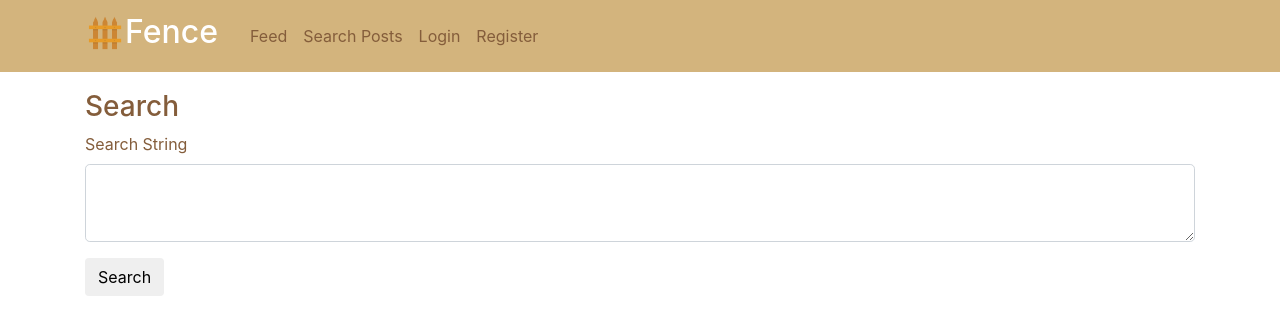
After one commit to gonzaleznicolas/Fence_MainApp, a Flask app: page /search/write in a window 1280 px wide. The commit adds this page. Shown: the top 335 px of the page. Run offline with Flask 2, Linux system fonts and the light colour scheme; some libraries are stand-ins or nearby versions.

Commit message:
progress on search functionality

```diff
--- a/fence/forms.py
+++ b/fence/forms.py
@@ -49,3 +49,7 @@ class PostForm(FlaskForm):
 class CommentForm(FlaskForm):
     content = TextAreaField('Content', validators=[DataRequired(), Length(min=1, max=3000)])
     submit = SubmitField('Post')
+
+class SearchForm(FlaskForm):
+    search_string = TextAreaField('Search String', validators=[DataRequired(), Length(min=1, max=10)])
+    submit = SubmitField('Search')
--- a/fence/routes.py
+++ b/fence/routes.py
@@ -3,7 +3,7 @@ import secrets
 import fence.postAndCommentModel as postAndCommentModel
 from flask import render_template, url_for, flash, redirect, request
 from fence import app, db, bcrypt
-from fence.forms import RegistrationForm, LoginForm, UpdateAccountForm, PostForm, CommentForm
+from fence.forms import RegistrationForm, LoginForm, UpdateAccountForm, PostForm, CommentForm, SearchForm
 from fence.userModel import User
 from flask_login import login_user, current_user, logout_user, login_required
 
@@ -23,7 +23,7 @@ def comment_on_comment(post_id, parent_comment_id):
         postAndCommentModel.commentOnComment(post_id, parent_comment_id, current_user.id, form.content.data)
         flash('Comment posted!')
         return redirect(url_for('post', post_id=post_id))
-    return render_template('write_comment.html', title='New Comment', form=form, legend="New Comment")
+    return render_template('write_comment.html', form=form, legend="New Comment")
 
 
 @app.route("/post/comment/<int:post_id>", methods=['GET', 'POST'])
@@ -33,7 +33,7 @@ def comment_on_post(post_id):
         postAndCommentModel.commentOnPost(post_id, current_user.id, form.content.data)
         flash('Comment posted!')
         return redirect(url_for('post', post_id=post_id))
-    return render_template('write_comment.html', title='New Comment', form=form, legend="New Comment")
+    return render_template('write_comment.html', form=form, legend="New Comment")
 
 
 @app.route("/post/write", methods=['GET', 'POST'])
@@ -43,8 +43,15 @@ def write_post():
         postAndCommentModel.newPost(form.title.data, form.content.data, current_user.id)
         flash('Posted!')
         return redirect(url_for('feed'))
-    return render_template('write_post.html', title='New Post', form=form, legend="New Post")
+    return render_template('write_post.html', form=form, legend="New Post")
 
+@app.route("/search/write", methods=['GET', 'POST'])
+def write_search_query():
+    form = SearchForm()
+    if form.validate_on_submit():
+        #postAndCommentModel.search(form.content.search_string)
+        return redirect(url_for('feed'))
+    return render_template('write_search.html', form=form, legend="Search")
 
 @app.route("/post/<int:post_id>")
 def post(post_id):
@@ -72,7 +79,7 @@ def register():
         # whatever you flash will be displayed by the base template
         flash('Your account has been created. Please log in.')
         return redirect(url_for('login'))
-    return render_template('register.html', title='Register', form=registrationForm)
+    return render_template('register.html', form=registrationForm)
 
 
 @app.route("/login", methods=['GET', 'POST'])
@@ -89,7 +96,7 @@ def login():
             return redirect(next_page) if next_page else redirect(url_for('feed'))
         else:
             flash('Login Unsuccessful. Please check username and password')
-    return render_template('login.html', title='Login', form=loginForm)
+    return render_template('login.html', form=loginForm)
 
 
 @app.route("/logout")
@@ -109,4 +116,4 @@ def account():
         return redirect(url_for('account'))
     elif request.method == 'GET':  # prepopulate the fields with current username
         accountForm.username.data = current_user.username
-    return render_template('account.html', title='Account', form=accountForm)
+    return render_template('account.html', form=accountForm)
--- a/fence/templates/base.html
+++ b/fence/templates/base.html
@@ -26,6 +26,7 @@
           <div class="collapse navbar-collapse" id="main-navigation">
             <div class="navbar-nav">
               <a class="nav-item nav-link" href="{{ url_for('feed') }}">Feed</a>
+              <a class="nav-item nav-link" href="{{ url_for('write_search_query') }}">Search Posts</a>
               {% if current_user.is_authenticated %}
                   <a class="nav-item nav-link" href="{{ url_for('write_post') }}">New Post</a>
                   <a class="nav-item nav-link" href="{{ url_for('account') }}">Account</a>
--- /dev/null
+++ b/fence/templates/write_search.html
@@ -0,0 +1,23 @@
+{% extends "base.html" %}
+{% block content %}
+    <form method="POST" action="">
+        {{ form.hidden_tag() }}
+        <h3>{{ legend }}</h3>
+        <div class="form-group">
+            {{ form.search_string.label(class="form-control-label") }}
+            {% if form.search_string.errors %}
+                {{ form.search_string(class="form-control form-control-lg is-invalid") }}
+                <div class="invalid-feedback">
+                    {% for error in form.search_string.errors %}
+                        <span>{{ error }}</span>
+                    {% endfor %}
+                </div>
+            {% else %}
+                {{ form.search_string(class="form-control form-control-lg") }}
+            {% endif %}
+        </div>
+        <div class="form-group">
+            {{ form.submit(class="btn") }}
+        </div>
+    </form>
+{% endblock content %}
```
